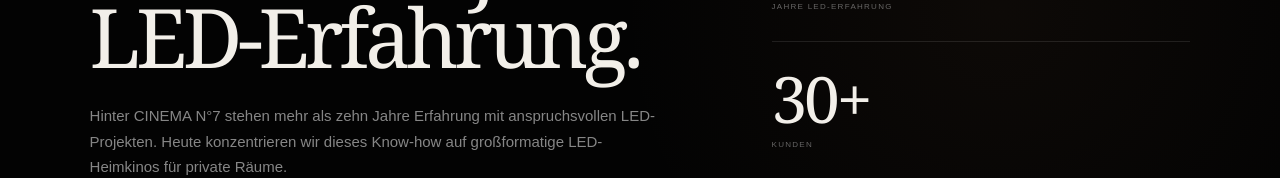
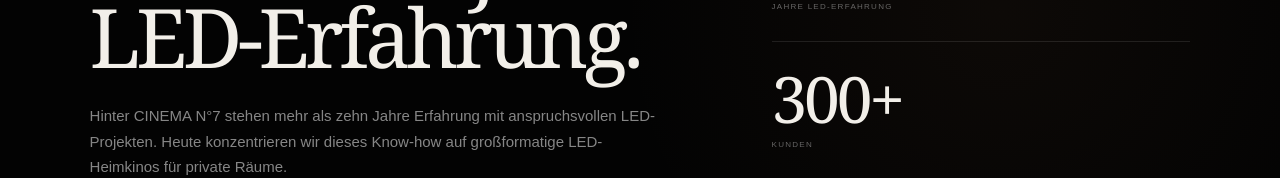
Before and after one commit to dennis-glaser-coder/cinema-n7, a Next.js app: page /ueber-uns in a window 1280 px wide. Shown: the part 321-499 px from the top of the page. Built offline with nearby package versions, Linux system fonts and the light colour scheme.

Commit message:
Correct customer count to 300+

```diff
--- a/app/ueber-uns/page.tsx
+++ b/app/ueber-uns/page.tsx
@@ -27,7 +27,7 @@ export default function AboutPage() {
             <span>Jahre LED-Erfahrung</span>
           </article>
           <article>
-            <strong>30+</strong>
+            <strong>300+</strong>
             <span>Kunden</span>
           </article>
         </div>
```
